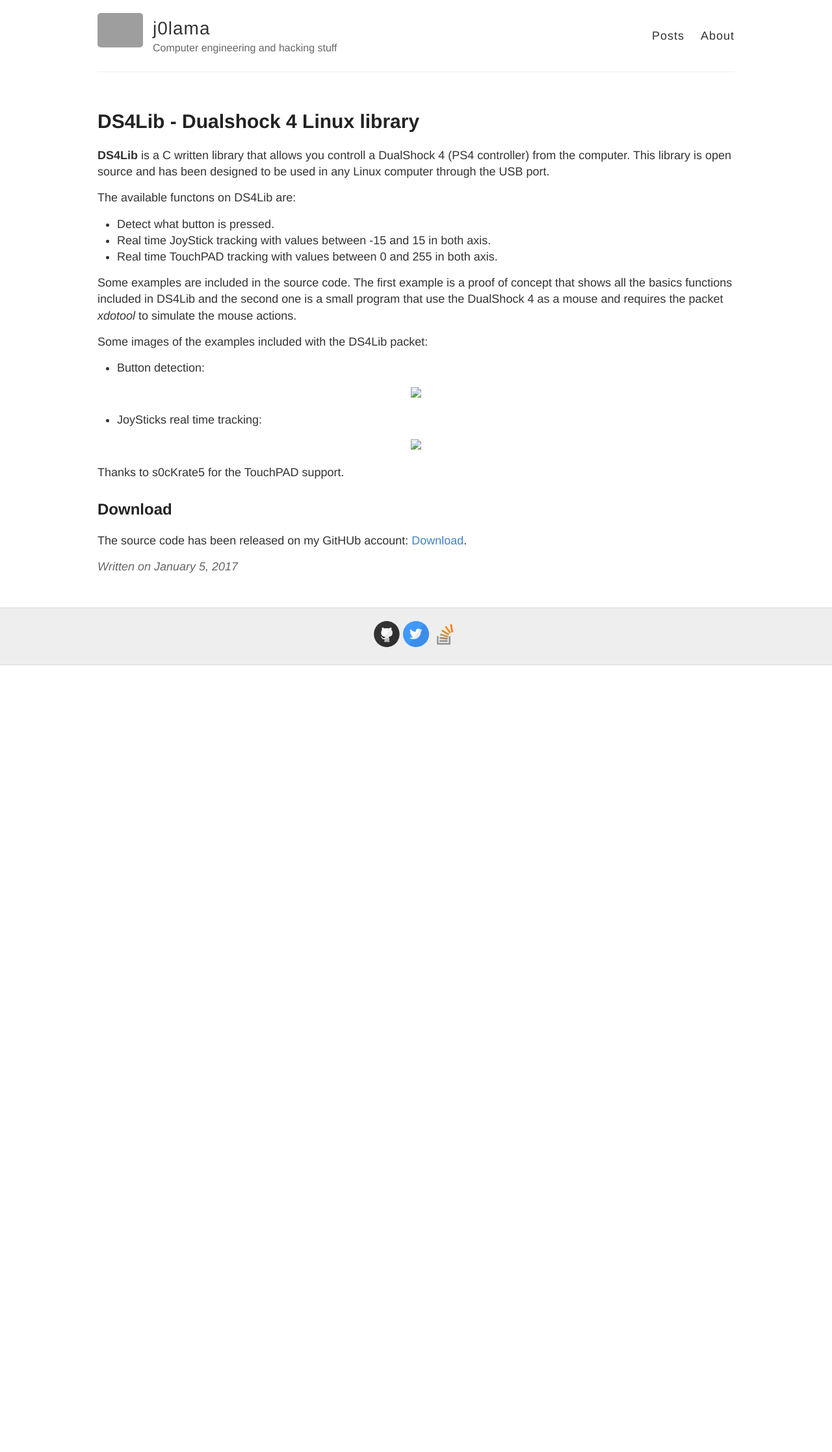
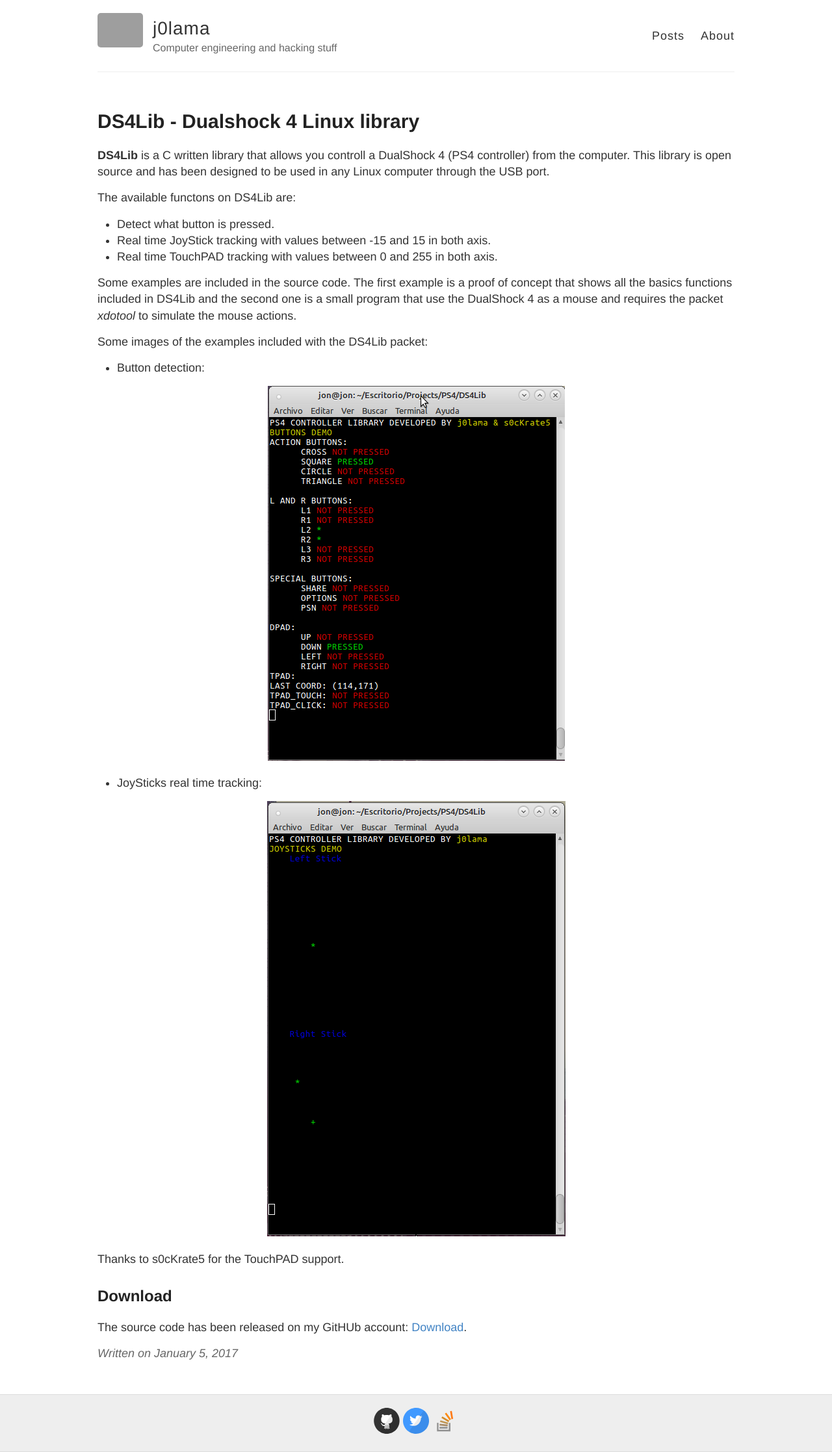
Before and after one commit to j0lama/j0lama.github.io, a Jekyll site: the page built from _posts/2017-1-5-ds4lib.md, in a window 1280 px wide. Shown: the whole page at 65% size. Built offline with Jekyll 4.4.1, drawn with Linux system fonts in a browser that asks for light colours; before the commit the page ends 1024 px from its top, so only the background shows below that; grey boxes are pictures that could not be loaded.

Commit message:
Solving path problems

```diff
--- a/_posts/2017-1-5-ds4lib.md
+++ b/_posts/2017-1-5-ds4lib.md
@@ -17,12 +17,12 @@ Some images of the examples included with the DS4Lib packet:
 
 - Button detection:
 <p align="center">
-      <img src="/blog/images/ds4lib/buttons.png">
+      <img src="/images/ds4lib/buttons.png">
 </p>
 
 - JoySticks real time tracking:
 <p align="center">
-      <img src="/blog/images/ds4lib/joystick.png">
+      <img src="/images/ds4lib/joystick.png">
 </p>
 
 Thanks to s0cKrate5 for the TouchPAD support.
```
Also changed, not shown: 10 other files.
